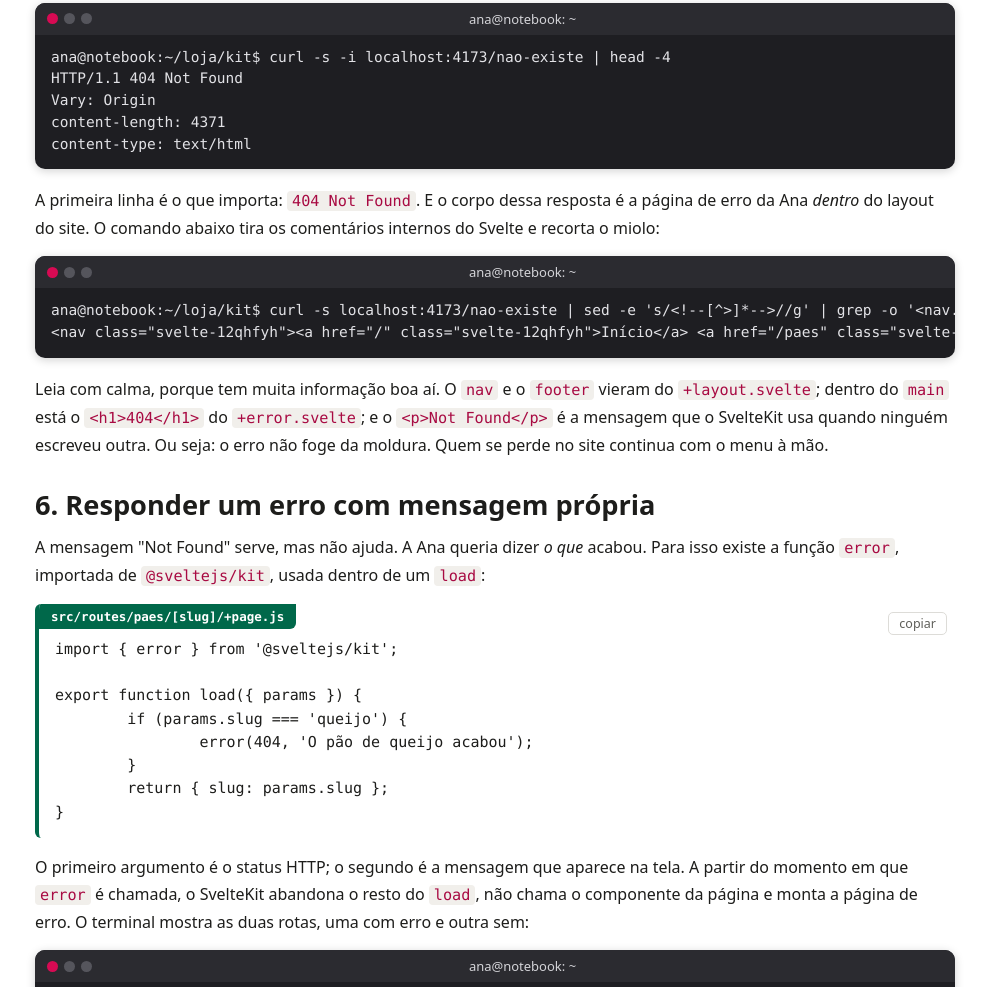
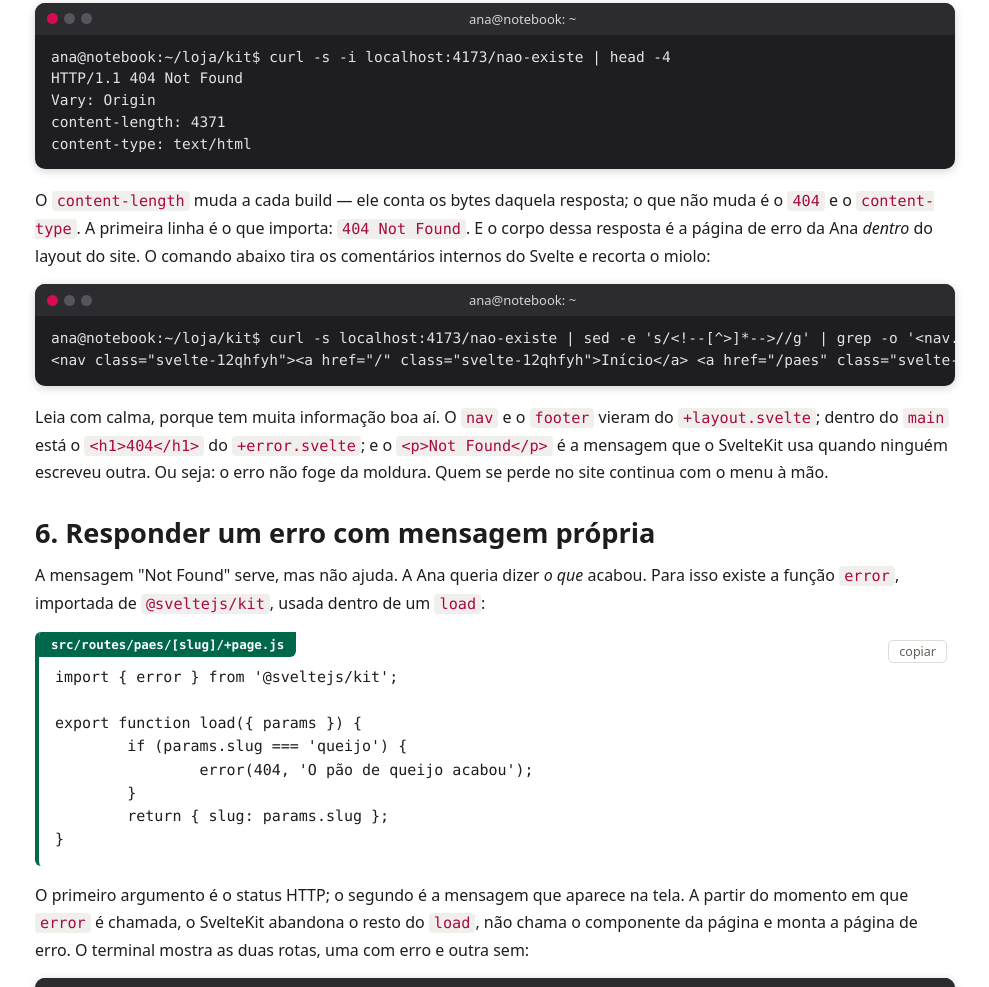
Before and after one commit to Wallysondevs/guia-svelte, a Svelte app: page pagina-de-erro.html in a window 1280 px wide. Shown: the part 3175-4162 px from the top of the page, without its empty margins (255-1244 px from the left). Built offline with nearby package versions, Linux system fonts and the light colour scheme.

Commit message:
SvelteKit: recortes de saída anotados e content-length explicado

```diff
--- a/pagina-de-erro.html
+++ b/pagina-de-erro.html
@@ -111,7 +111,7 @@ Vary: Origin
 content-length: 4371
 content-type: text/html</pre>
 
-<p>A primeira linha é o que importa: <code>404 Not Found</code>. E o corpo dessa resposta é a página de erro da Ana <em>dentro</em> do layout do site. O comando abaixo tira os comentários internos do Svelte e recorta o miolo:</p>
+<p>O <code>content-length</code> muda a cada build — ele conta os bytes daquela resposta; o que não muda é o <code>404</code> e o <code>content-type</code>. A primeira linha é o que importa: <code>404 Not Found</code>. E o corpo dessa resposta é a página de erro da Ana <em>dentro</em> do layout do site. O comando abaixo tira os comentários internos do Svelte e recorta o miolo:</p>
 
 <pre class="term">ana@notebook:~/loja/kit$ curl -s localhost:4173/nao-existe | sed -e 's/&lt;!--[^&gt;]*--&gt;//g' | grep -o '&lt;nav.*&lt;/footer&gt;'
 &lt;nav class="svelte-12qhfyh"&gt;&lt;a href="/" class="svelte-12qhfyh"&gt;Início&lt;/a&gt; &lt;a href="/paes" class="svelte-12qhfyh"&gt;Pães&lt;/a&gt; &lt;a href="/sobre" class="svelte-12qhfyh"&gt;Sobre&lt;/a&gt; &lt;a href="/contato" class="svelte-12qhfyh"&gt;Contato&lt;/a&gt;&lt;/nav&gt; &lt;main&gt;&lt;h1&gt;404&lt;/h1&gt; &lt;p&gt;Not Found&lt;/p&gt; &lt;a href="/"&gt;voltar para o início&lt;/a&gt;&lt;/main&gt; &lt;footer class="svelte-12qhfyh"&gt;Padaria da Ana&lt;/footer&gt;</pre>
```
Also changed, not shown: rotas.html (+1 -1 lines).
